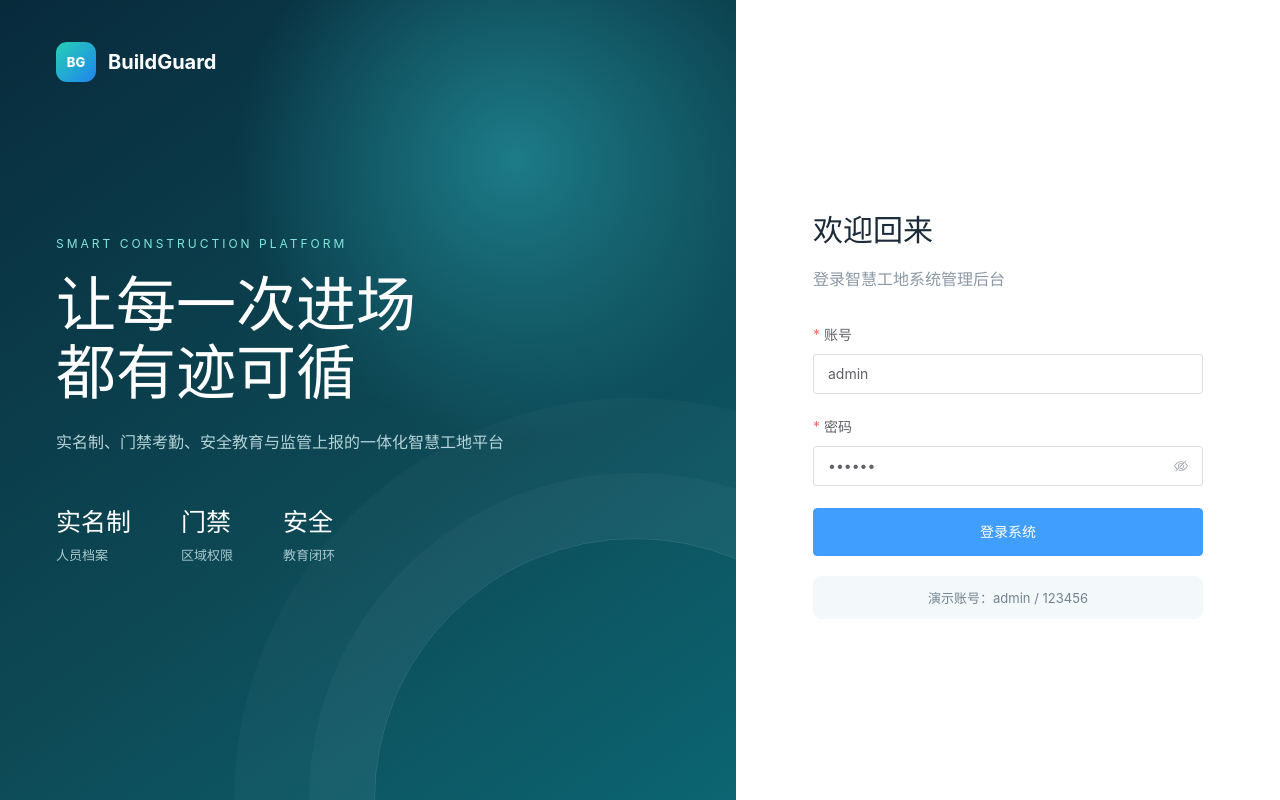
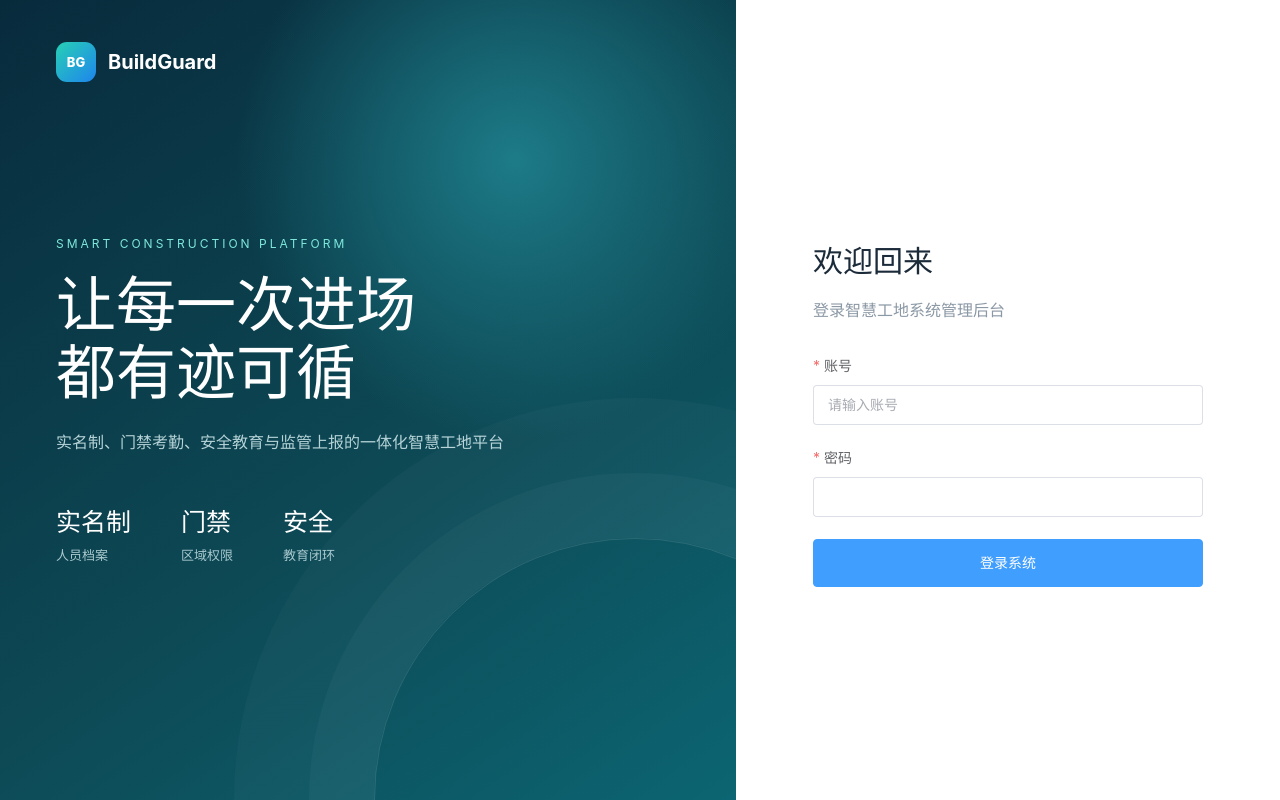
Before and after one commit to tangxiaoka-pixel/BuildGuard, a Vue app in the folder frontend/: page / in a window 1280 px wide. Built offline with nearby package versions, Linux system fonts and the light colour scheme.

Commit message:
chore: update platform admin credential

```diff
--- a/frontend/src/App.vue
+++ b/frontend/src/App.vue
@@ -12,7 +12,7 @@ import {useSessionStore} from './store/session'
 import ProjectScreen from './components/ProjectScreen.vue'
 import {compressImage} from './utils/image'
 
-const session=useSessionStore(),logged=ref(!!session.token),loginForm=ref({username:'admin',password:'123456'}),loading=ref(false)
+const session=useSessionStore(),logged=ref(!!session.token),loginForm=ref({username:'',password:''}),loading=ref(false)
 const routePath=location.pathname.startsWith(import.meta.env.BASE_URL)?location.pathname.slice(import.meta.env.BASE_URL.length-1):location.pathname
 const h5Entry=routePath==='/h5/worker-entry',h5Verify=routePath==='/h5/verify',h5Logged=ref(false),h5LoginForm=ref<any>({}),h5User=ref<any>({}),h5Options=ref<any>({projects:[],teams:[],workTypes:[]}),h5Worker=ref<any>({}),h5Result=ref<any>(null)
 const verifyLogged=ref(false),verifyForm=ref<any>({}),verifyUser=ref<any>({}),verifyProjectId=ref<any>(null),verifyKeyword=ref(''),verifyResult=ref<any>(null)
@@ -275,7 +275,7 @@ onBeforeUnmount(()=>disposeBimViewer())
 <div v-else-if="mobileToken" class="mobile-page"><div class="mobile-brand"><span class="brand-mark">BG</span><div><b>BuildGuard</b><small>智慧工地实名制人员信息</small></div></div><div v-if="mobileWorker" class="worker-pass"><div class="pass-top"><img v-if="mobileWorker.avatarUrl" class="pass-photo" :src="mobileWorker.avatarUrl"/><div v-else class="avatar pass-avatar">工</div><div><span>实名认证人员</span><h1>{{mobileWorker.name}}</h1><p>{{mobileWorker.workType}} · {{mobileWorker.workerType}}</p></div><el-tag size="large" :type="tag(mobileWorker.accessStatus)[1]">{{tag(mobileWorker.accessStatus)[0]}}</el-tag></div><div class="pass-grid"><div><span>身份证号</span><b>{{mobileWorker.idCardNo}}</b></div><div><span>手机号</span><b>{{mobileWorker.phone}}</b></div><div><span>进场状态</span><b>{{tag(mobileWorker.status)[0]}}</b></div><div><span>安全教育</span><b>{{tag(mobileWorker.safetyEducationStatus)[0]}}</b></div><div class="wide"><span>所属项目</span><b>{{mobileWorker.projectName}}</b></div><div><span>参建单位</span><b>{{mobileWorker.participantUnitName}}</b></div><div><span>所属班组</span><b>{{mobileWorker.teamName}}</b></div><div class="wide"><span>允许进入区域</span><b>{{mobileWorker.allowedAreas?.join('、')||'未配置'}}</b></div><div class="wide"><span>最近考勤</span><b>{{mobileWorker.lastAttendanceTime}}</b></div></div><div class="verified"><span class="green status-dot"></span>信息由 BuildGuard 智慧工地系统核验</div></div></div>
 <div v-else-if="!logged" class="login-page">
   <div class="login-art"><div class="brand"><span class="brand-mark">BG</span><span>BuildGuard</span></div><div class="hero"><div class="hero-kicker">SMART CONSTRUCTION PLATFORM</div><h1>让每一次进场<br>都有迹可循</h1><p>实名制、门禁考勤、安全教育与监管上报的一体化智慧工地平台</p><div class="hero-stats"><span><b>实名制</b>人员档案</span><span><b>门禁</b>区域权限</span><span><b>安全</b>教育闭环</span></div></div></div>
-  <div class="login-panel"><div class="login-box"><h2>欢迎回来</h2><p>登录智慧工地系统管理后台</p><el-form label-position="top" size="large"><el-form-item required label="账号"><el-input v-model="loginForm.username" placeholder="请输入账号"/></el-form-item><el-form-item required label="密码"><el-input v-model="loginForm.password" type="password" show-password @keyup.enter="login"/></el-form-item><el-button type="primary" :loading="loading" @click="login">登录系统</el-button></el-form><div class="demo-tip">演示账号：admin / 123456</div></div></div>
+  <div class="login-panel"><div class="login-box"><h2>欢迎回来</h2><p>登录智慧工地系统管理后台</p><el-form label-position="top" size="large"><el-form-item required label="账号"><el-input v-model="loginForm.username" placeholder="请输入账号"/></el-form-item><el-form-item required label="密码"><el-input v-model="loginForm.password" type="password" show-password @keyup.enter="login"/></el-form-item><el-button type="primary" :loading="loading" @click="login">登录系统</el-button></el-form></div></div>
 </div>
 <div v-else class="shell">
  <aside><div class="side-brand"><span class="brand-mark">BG</span><div><b>BuildGuard</b><small>{{session.role==='SUPER_ADMIN'?'超级管理员控制台':'企业管理控制台'}}</small></div></div><button class="scope-switch" @click="scopeDialog=true"><div><small>管理范围 · {{scopeTypeName}}</small><b>{{scope.name}}</b></div><el-icon><ArrowDown/></el-icon></button><nav><template v-for="g in menus" :key="g.key"><div v-if="!g.children" :class="['nav-item nav-level-one',{active:active===g.key}]" @click="select(g.key)"><el-icon><component :is="g.icon"/></el-icon>{{g.label}}</div><template v-else><div :class="['nav-category',{open:expanded.includes(g.key)}]" @click="toggleMenu(g.key)"><span><el-icon><component :is="g.icon"/></el-icon>{{g.label}}</span><el-icon><ArrowDown/></el-icon></div><div v-show="expanded.includes(g.key)" class="nav-children"><div v-for="m in g.children" :key="m[0]" :class="['nav-item',{active:active===m[0]}]" @click="select(m[0])"><el-icon><component :is="m[2]"/></el-icon>{{m[1]}}</div></div></template></template></nav></aside>
```
Also changed, not shown: 2 other files (tests, documents, lock files or other folders).
